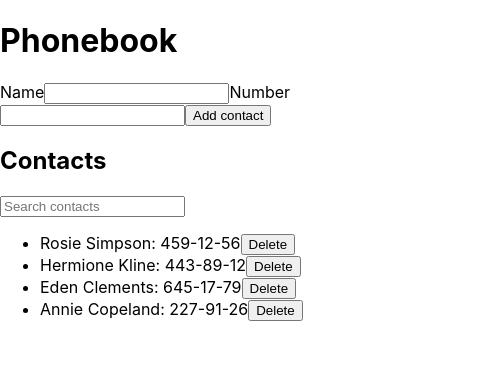
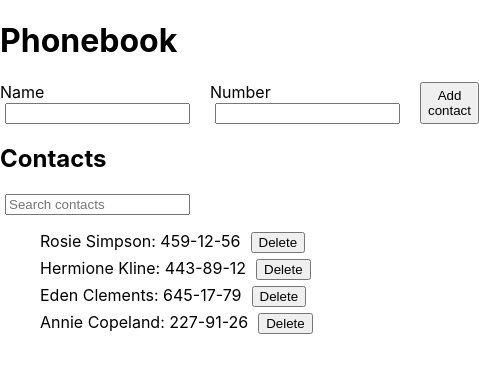
Before and after one commit to Favixx/goit-react-hw-02-phonebook, a React (Create React App) app: page / in a window 390 px wide. Shown: the top 372 px of the page, 479 px wide, since content can reach past the window. Built offline with nearby package versions, Linux system fonts and the light colour scheme.

Commit message:
Phonebook ready

```diff
--- a/src/components/ContactForm/ContactForm.jsx
+++ b/src/components/ContactForm/ContactForm.jsx
@@ -1,11 +1,15 @@
 import React, { Component } from 'react'
 import { v4 as uuidv4 } from 'uuid'
+import styles from "./ContactForm.module.css"
+import PropTypes from "prop-types"
 export default class ContactForm extends Component {
     state = {
         name: '',
         number: ''
     };
-
+    static propTypes = {
+        addContact: PropTypes.func.isRequired,
+    };
     handleInputChange = e => {
         this.setState({ [e.target.name]: e.target.value });
     };
@@ -30,7 +34,7 @@ export default class ContactForm extends Component {
     render() {
         return (
             <div>
-                <form onSubmit={this.handleSubmit}>
+                <form onSubmit={this.handleSubmit} className={styles.form}>
                     <label>
                         Name
                         <input
--- /dev/null
+++ b/src/components/ContactForm/ContactForm.module.css
@@ -0,0 +1,8 @@
+.form {
+    display: flex;
+    gap: 20px;
+}
+
+input {
+    margin-left: 5px;
+}
--- a/src/components/ContactList/ContactList.jsx
+++ b/src/components/ContactList/ContactList.jsx
@@ -1,5 +1,6 @@
 import React, { Component } from "react";
 import PropTypes from "prop-types";
+import styles from './ContactList.module.css'
 export default class ContactList extends Component {
     static propTypes = {
         contacts: PropTypes.arrayOf(
@@ -19,11 +20,11 @@ export default class ContactList extends Component {
         );
 
         return (
-            <ul>
+            <ul className={styles.contact_list}>
                 {filteredContacts.map(contact => (
                     <li key={contact.id}>
                         {contact.name}: {contact.number}
-                        <button onClick={() => deleteContact(contact.id)}>Delete</button>
+                        <button onClick={() => deleteContact(contact.id)} className={styles.button}>Delete</button>
                     </li>
                 ))}
             </ul>
--- /dev/null
+++ b/src/components/ContactList/ContactList.module.css
@@ -0,0 +1,10 @@
+.contact_list {
+    list-style: none;
+    display: flex;
+    gap: 5px;
+    flex-direction: column;
+}
+
+.button {
+    margin-left: 10px;
+}
```
Also changed, not shown: src/components/Filter/Filter.module.css (added), src/index.js (line endings or trailing spaces).
